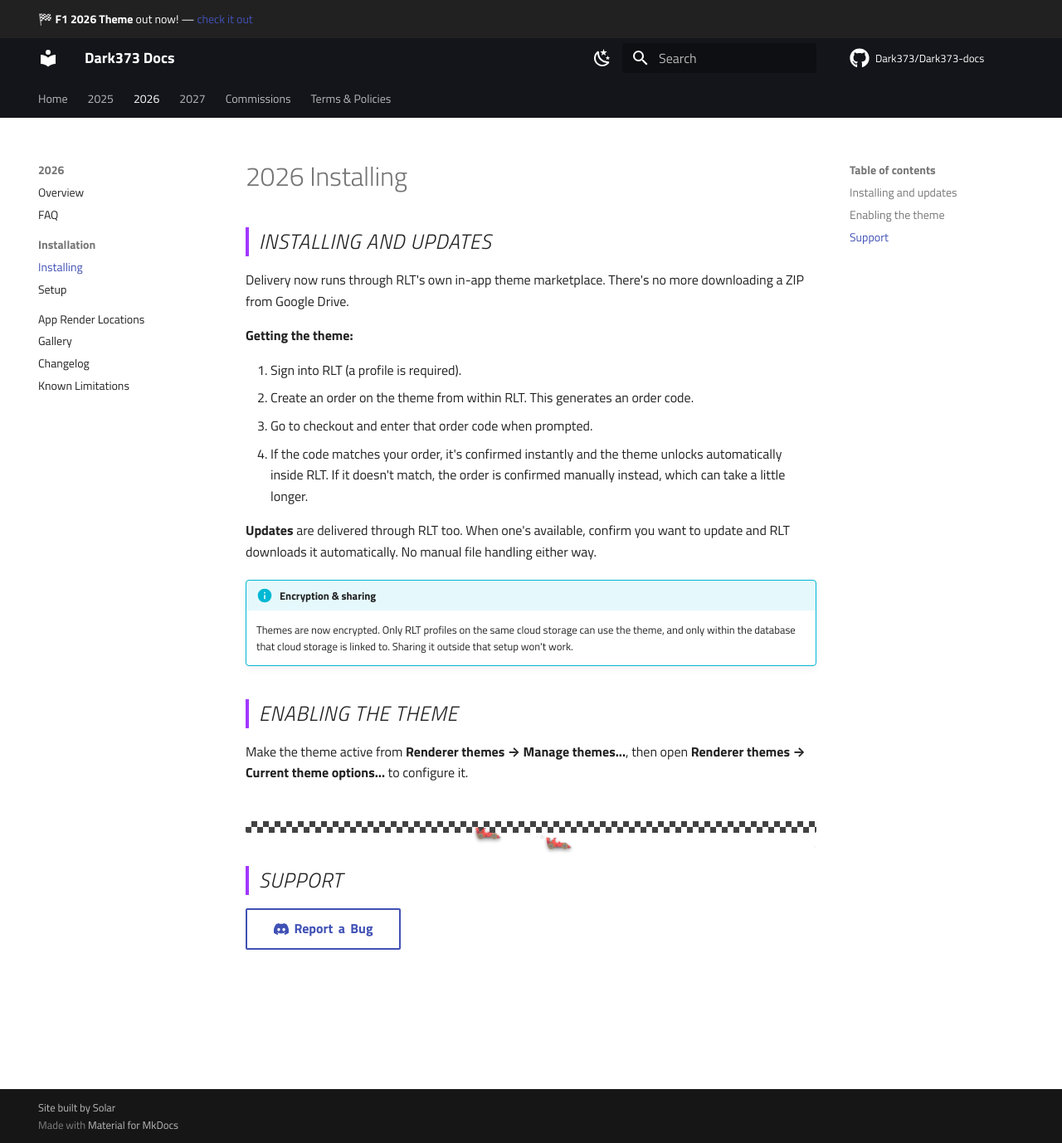
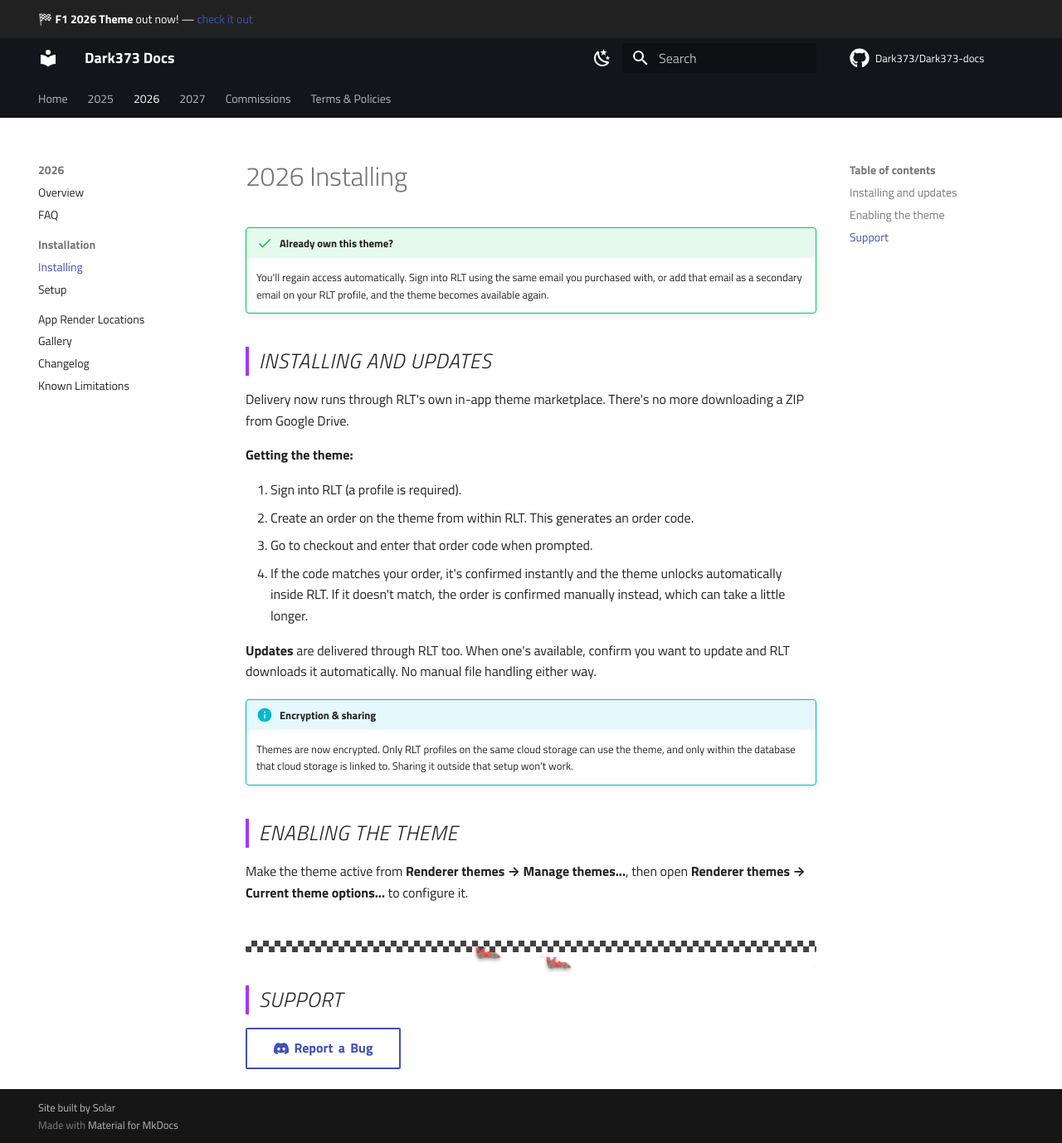
Before and after one commit to Dark373/Dark373-docs, an MkDocs documentation site: the page built from docs/f1-2026-theme/installation.md, in a window 1280 px wide and 1378 px high. Shown: the whole window at 83% size. Built offline with MkDocs 1.6.1 and Material for MkDocs 9.7.7, drawn with Linux system fonts in a browser that asks for light colours; comment, search, counter and statistics services are not loaded.

Commit message:
Add visible notice for existing owners regaining access via RLT email
Co-Authored-By: Claude Sonnet 5 <noreply@anthropic.com>
Claude-Session: https://claude.ai/code/session_01WEWdRkUQPkz2PnDqHzXaDT

```diff
--- a/docs/f1-2026-theme/installation.md
+++ b/docs/f1-2026-theme/installation.md
@@ -1,4 +1,9 @@
 # 2026 Installing
+
+!!! success "Already own this theme?"
+    You'll regain access automatically. Sign into RLT using the same
+    email you purchased with, or add that email as a secondary email on
+    your RLT profile, and the theme becomes available again.
 
 ## Installing and updates {: .f1-heading }
 
```
Also changed, not shown: docs/f1-2025-theme/installation.md (+5 -0 lines).
